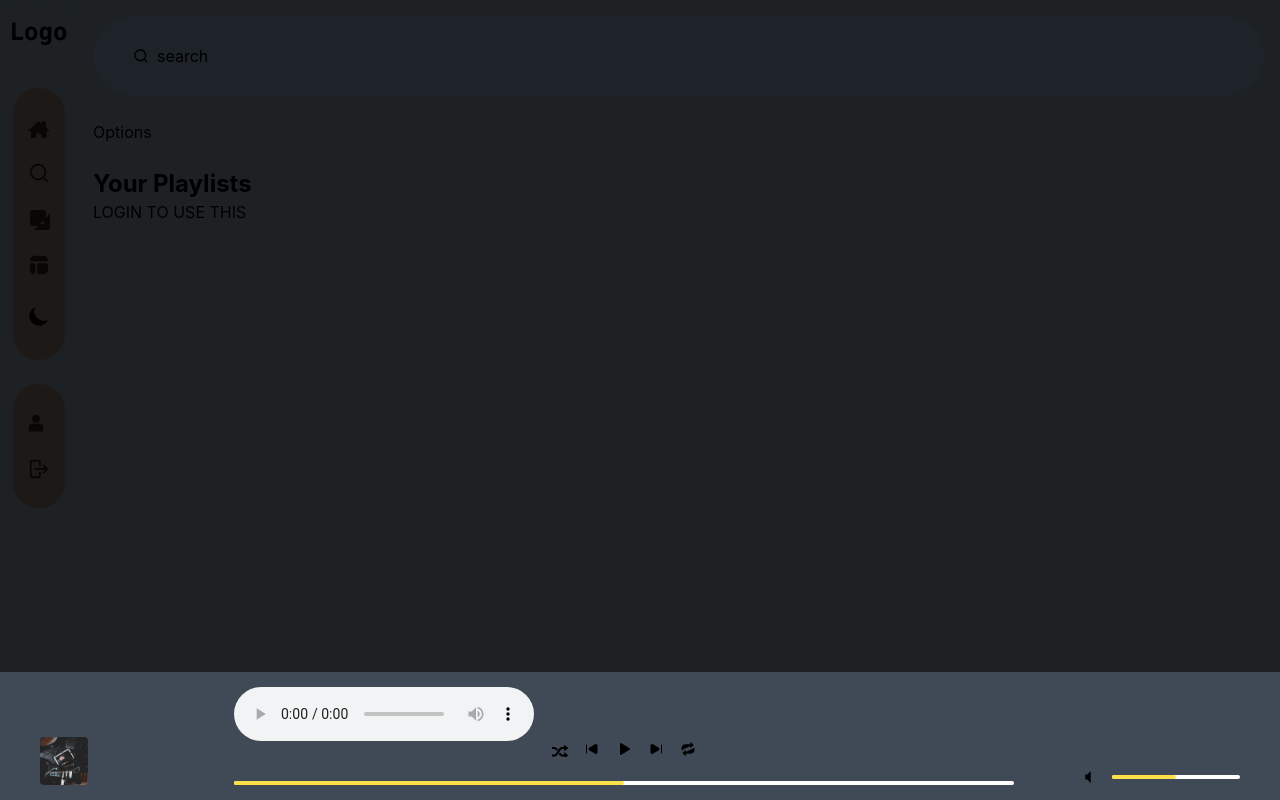
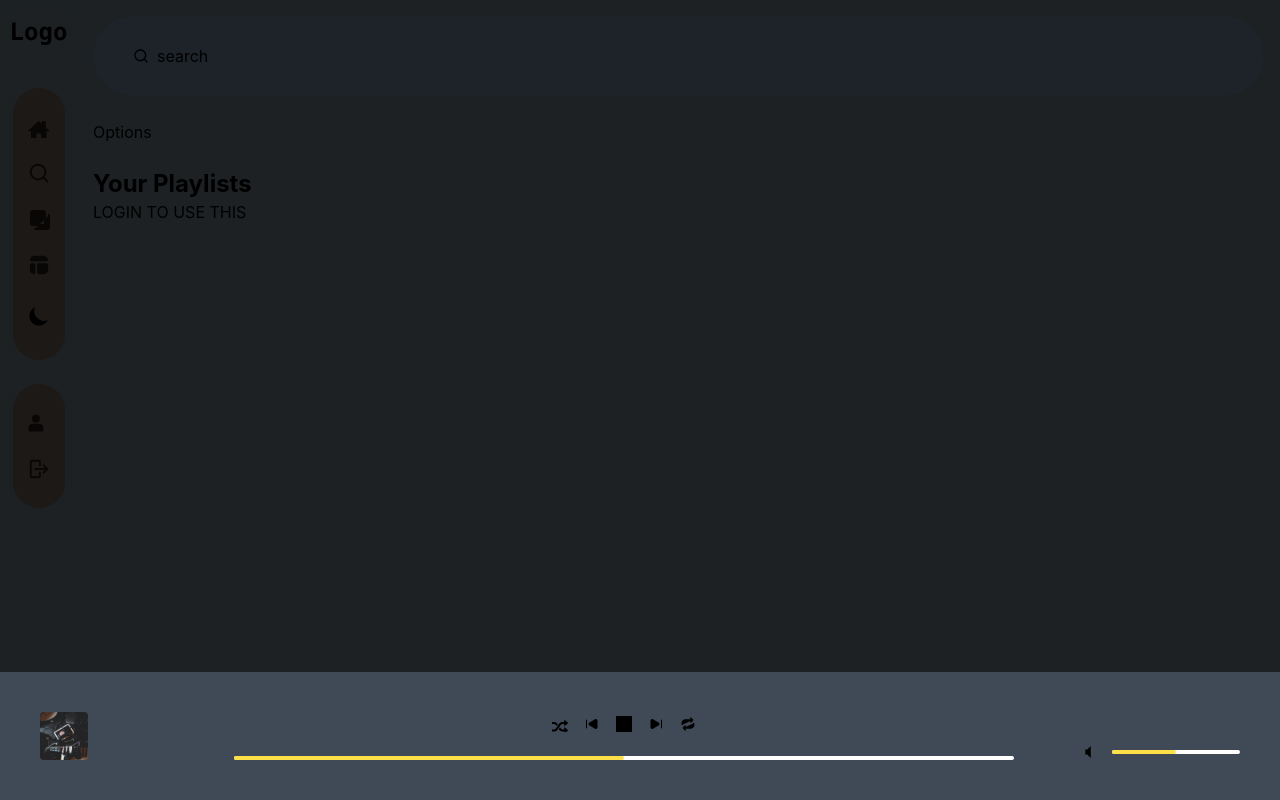
Before and after one commit to raunakgurud09/music-app, a Next.js app: page /search in a window 1280 px wide. Built offline with nearby package versions, Linux system fonts and the light colour scheme; no server answers.

Commit message:
feat: track player functional

```diff
--- a/src/components/core/TrackPlayer.tsx
+++ b/src/components/core/TrackPlayer.tsx
@@ -1,4 +1,4 @@
-import React, { useContext, useRef } from 'react';
+import React, { useContext, useRef, useState } from 'react';
 import Image from 'next/image';
 import lead from '../Playlist/Lead-image.png';
 // import AudioPlayer from 'react-h5-audio-player';
@@ -17,12 +17,23 @@ import TrackImage from '../ui/Images/TrackImage';
 
 function TrackPlayer() {
   const { player }: any = useContext(PlayerContext);
+  const [play, setPlay] = useState(false);
 
   const audioEle: any = useRef();
+
+  const togglePlay = () => {
+    setPlay(!play);
+    play ? handlePlay() : handlePause();
+  };
 
   const handlePlay = () => {
     if (!audioEle.current) return;
     audioEle.current.play();
+  };
+
+  const handlePause = () => {
+    if (!audioEle.current) return;
+    audioEle.current.pause();
   };
 
   const handleClick = () => {
@@ -52,19 +63,15 @@ function TrackPlayer() {
           </div>
         </div>
         <div>
-          <audio src={player.audioUrl} controls ref={audioEle}></audio>
-          {/* <AudioPlayer
-            src='https://res.cloudinary.com/dmaeznlik/video/upload/v1679085888/audio/6414c596b30e2fca36123639.mp3'
-            onPlay={() => console.log("is playing")}
-            autoPlay={true}
-            showSkipControls={true}
-            // onClickNext={nextTrack}
-            // onClickPrevious={previousTrack}
-          /> */}
+          <audio src={player.audioUrl} ref={audioEle}></audio>
           <div className='mb-6 flex items-center justify-center space-x-4'>
             <AudioBtn icon={<ShuffleIcon />} fn={handleClick} />
             <AudioBtn icon={<PrevIcon />} fn={handleClick} />
-            <AudioBtn icon={<Play />} fn={handlePlay} />
+            {play ? (
+              <AudioBtn icon={<Play />} fn={togglePlay} />
+            ) : (
+              <AudioBtn icon={<PlayIcon />} fn={togglePlay} />
+            )}
             <AudioBtn icon={<NextIcon />} fn={handleClick} />
             <AudioBtn icon={<LoopIcon />} fn={handleClick} />
           </div>
```
